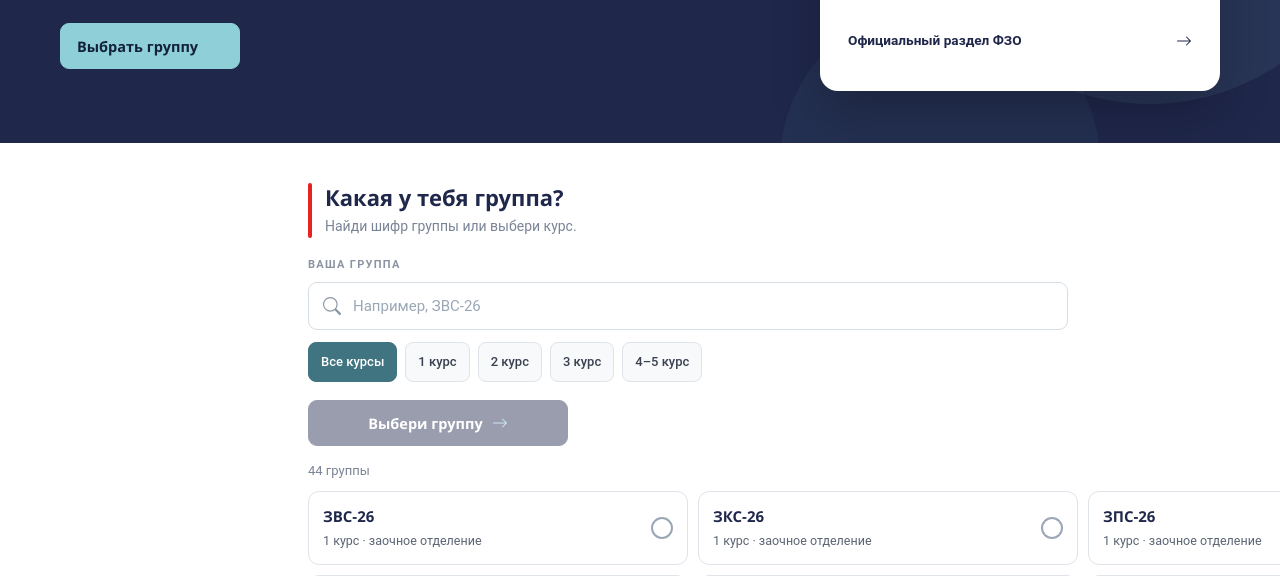
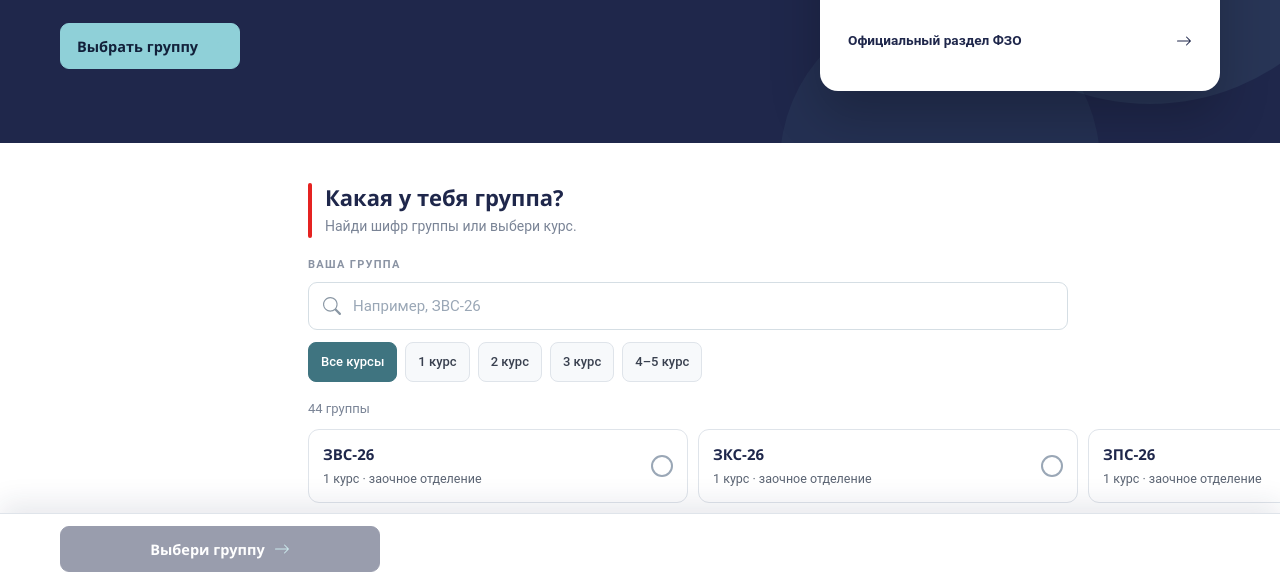
Before and after one commit to ivan-s-2001/rgatu-schedule, a website: page public/index.html in a window 1280 px wide. Shown: the part 216-792 px from the top of the page. Drawn offline with Linux system fonts and the light colour scheme; no server answers.

Commit message:
ux: keep save and continue actions sticky at bottom

```diff
--- a/public/app.css
+++ b/public/app.css
@@ -704,7 +704,7 @@ html[data-theme=dark] .sticky-action{box-shadow:0 -12px 30px rgba(0,0,0,.32)}
   width:min(420px,100%);
   margin:0 auto;
 }
-.picker-page{padding-bottom:calc(104px + env(safe-area-inset-bottom))}
+.picker-page{padding-bottom:calc(118px + env(safe-area-inset-bottom))}
 .picker-submit{width:100%;max-width:420px}
 
 /* subject / document-style lists */
@@ -1149,18 +1149,26 @@ html[data-theme=dark] .toast{background:#eef3fb;color:#101827}
   .picker-form>.screen-heading,.picker-form>.label,.picker-form>.search-wrap,.picker-form>.filters{max-width:760px}
   .group-list{grid-template-columns:repeat(3,minmax(0,1fr));gap:10px}
   .sticky-action{
-    position:static;
-    width:auto;
-    max-width:420px;
-    margin:18px 0 8px;
-    padding:0;
-    border:0;
-    background:transparent;
-    box-shadow:none;
-    backdrop-filter:none;
+    position:fixed;
+    left:0;
+    right:0;
+    bottom:0;
+    z-index:50;
+    width:100%;
+    max-width:none;
+    margin:0;
+    padding:12px max(18px,calc((100vw - 1160px)/2)) calc(12px + env(safe-area-inset-bottom));
+    border-top:1px solid var(--line);
+    background:var(--white);
+    box-shadow:0 -10px 28px rgba(31,39,75,.10);
+    backdrop-filter:blur(14px);
   }
-  .sticky-action .primary{width:auto;margin:0}
-  .picker-submit{width:auto;min-width:260px}
+  .sticky-action .primary{
+    width:320px;
+    max-width:100%;
+    margin:0 0 0 auto;
+  }
+  .picker-submit{min-width:260px}
   .toast{bottom:28px}
 }
 
```
